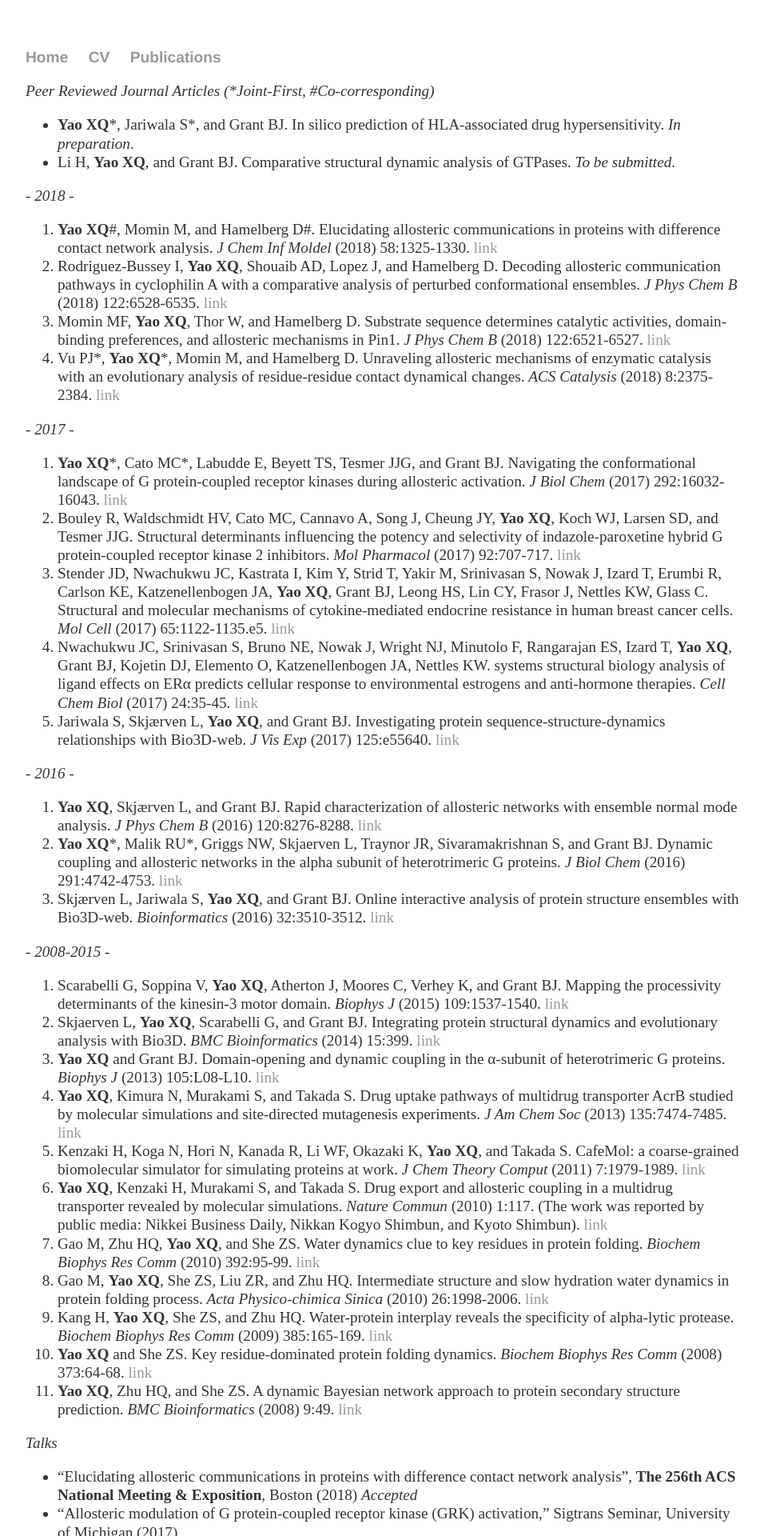
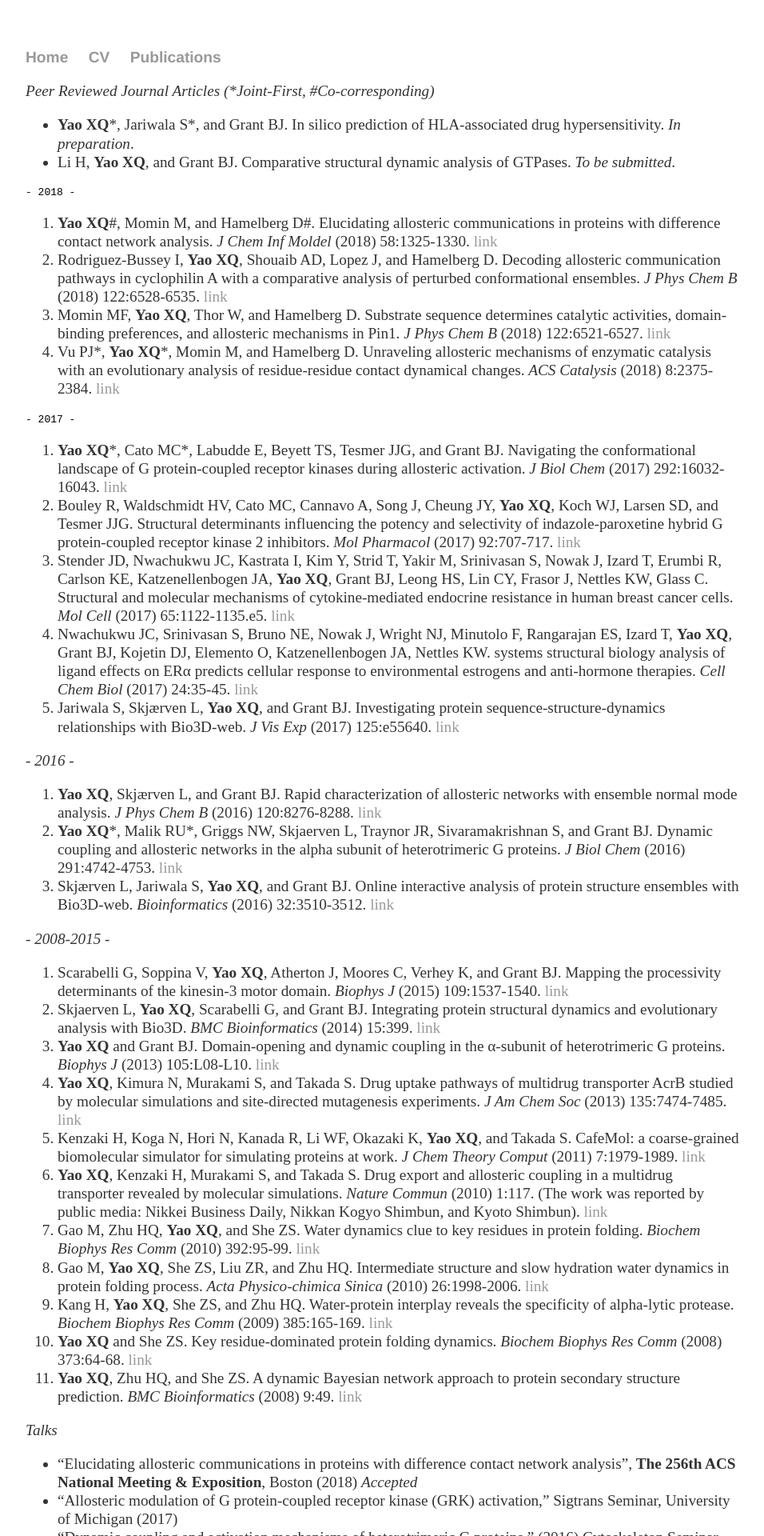
Before and after one commit to xinqyao/xinqyao.github.io, a Jekyll site: the page built from publications/index.md, in a window 1280 px wide. Shown: the top 1920 px of the page at 80% size, without its empty margins (160-1116 px from the left). Built offline with Jekyll 4.4.1, drawn with Linux system fonts in a browser that asks for light colours.

```diff
--- a/publications/index.md
+++ b/publications/index.md
@@ -7,14 +7,14 @@ title: "Publications of Xin-Qiu Yao"
 - **Yao XQ**\*, Jariwala S\*, and Grant BJ. In silico prediction of HLA-associated drug hypersensitivity. *In preparation*.
 - Li H, **Yao XQ**, and Grant BJ. Comparative structural dynamic analysis of GTPases. *To be submitted*.
 
- *- 2018 -*
+<pre>- 2018 -</pre>
 
 1. **Yao XQ**#, Momin M, and Hamelberg D#. Elucidating allosteric communications in proteins with difference contact network analysis. *J Chem Inf Moldel* (2018) 58:1325-1330. [link](https://doi.org/10.1021/acs.jcim.8b00250)
 2. Rodriguez-Bussey I, **Yao XQ**, Shouaib AD, Lopez J, and Hamelberg D. Decoding allosteric communication pathways in cyclophilin A with a comparative analysis of perturbed conformational ensembles. *J Phys Chem B* (2018) 122:6528-6535. [link](https://doi.org/10.1021/acs.jpcb.8b03824)
 3. Momin MF, **Yao XQ**, Thor W, and Hamelberg D. Substrate sequence determines catalytic activities, domain-binding preferences, and allosteric mechanisms in Pin1. *J Phys Chem B* (2018) 122:6521-6527. [link](https://doi.org/10.1021/acs.jpcb.8b038192)
 4. Vu PJ\*, **Yao XQ**\*, Momin M, and Hamelberg D. Unraveling allosteric mechanisms of enzymatic catalysis with an evolutionary analysis of residue-residue contact dynamical changes. *ACS Catalysis* (2018) 8:2375-2384. [link](https://doi.org/10.1021/acscatal.7b04263)
 
- *- 2017 -*
+<pre>- 2017 -</pre>
 
 5. **Yao XQ**\*, Cato MC\*, Labudde E, Beyett TS, Tesmer JJG, and Grant BJ. Navigating the conformational landscape of G protein-coupled receptor kinases during allosteric activation. *J Biol Chem* (2017) 292:16032-16043. [link](https://doi.org/10.1074/jbc.m117.807461)
 6. Bouley R, Waldschmidt HV, Cato MC, Cannavo A, Song J, Cheung JY, **Yao XQ**, Koch WJ, Larsen SD, and Tesmer JJG. Structural determinants influencing the potency and selectivity of indazole-paroxetine hybrid G protein-coupled receptor kinase 2 inhibitors. *Mol Pharmacol* (2017) 92:707-717. [link](https://doi.org/10.1124/mol.117.110130)
```
